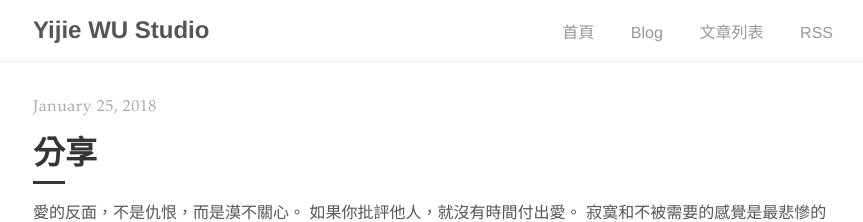
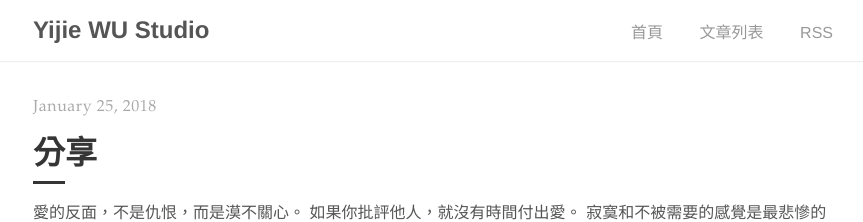
Before and after one commit to yijiewou/yijiewou.github.io, a Jekyll site: the page built from index.html, in a window 1280 px wide and 900 px high. Shown: the top 222 px of the window, without its empty margins (207-1070 px from the left). Built offline with Jekyll 4.4.1, drawn with Linux system fonts in a browser that asks for light colours; the list of posts is cut into pages by our own code.

Commit message:
change default layout

```diff
--- a/_layouts/default.html
+++ b/_layouts/default.html
@@ -12,7 +12,7 @@
         <ul>
             <!-- <li><a href="{{ '/events' |prepend: site.url }}">活動</a></li> -->
             <li><a href="{{ '/' |prepend: site.url }}">首頁</a></li>
-            <li><a href="{{ '/' |prepend: site.baseurl }}">Blog</a></li>
+            <!-- <li><a href="{{ '/' |prepend: site.baseurl }}">Blog</a></li> -->
             <li><a href="{{ '/tags/tag.html' | prepend: site.baseurl }}">文章列表</a></li>
             <!-- <li><a href="{{ '/about' | prepend: site.baseurl }}">關於</a></li> -->
             <li><a href="{{ '/feed.xml' |prepend: site.baseurl }}">RSS</a></li>
```
